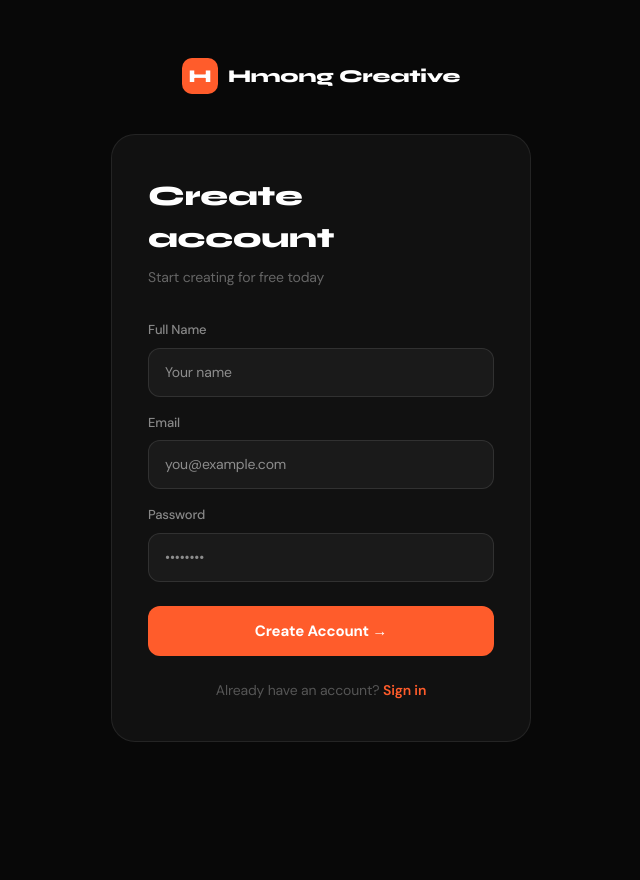
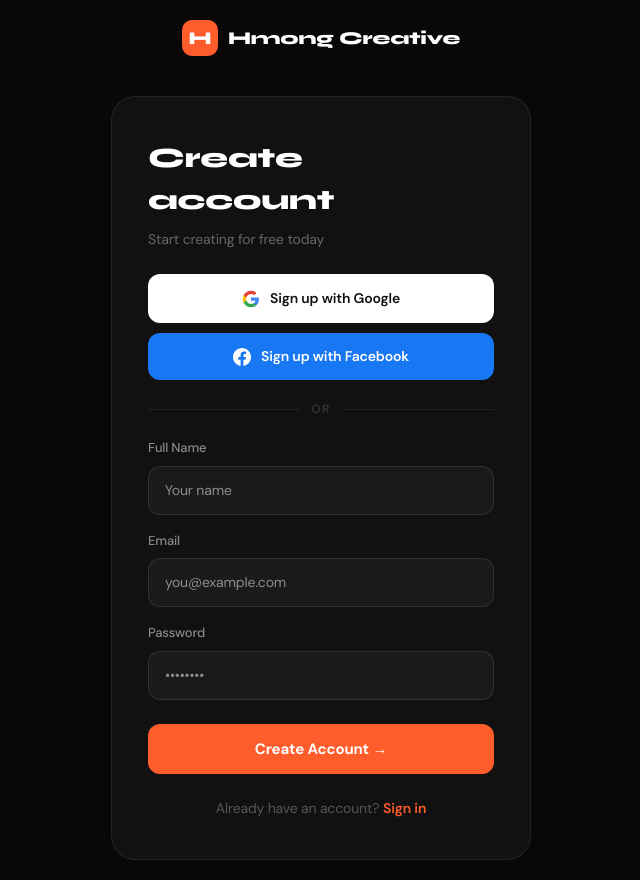
Before and after one commit to haristahirbhatti/hmong-creative, a Next.js app: page /signup in a window 1280 px wide. Shown: the whole page, without its empty margins (319-959 px from the left). Before the commit the page ends 800 px from the top, so only its background shows below. Built offline with nearby package versions, Linux system fonts and the light colour scheme; no server answers; the database is empty.

Commit message:
Add Google and Facebook OAuth to login and signup pages

```diff
--- a/app/login/page.tsx
+++ b/app/login/page.tsx
@@ -10,6 +10,7 @@ function LoginForm() {
   const [password, setPassword] = useState('');
   const [error, setError] = useState('');
   const [loading, setLoading] = useState(false);
+  const [oauthLoading, setOauthLoading] = useState<'google' | 'facebook' | null>(null);
   const router = useRouter();
   const searchParams = useSearchParams();
   const redirect = searchParams.get('redirect') || '/dashboard';
@@ -23,6 +24,23 @@ function LoginForm() {
     router.push(redirect);
   };
 
+  const handleOAuth = async (provider: 'google' | 'facebook') => {
+    setOauthLoading(provider); setError('');
+    const { error: e } = await supabase.auth.signInWithOAuth({
+      provider,
+      options: {
+        redirectTo: `${window.location.origin}/auth/callback?redirect=${redirect}`,
+      },
+    });
+    if (e) { setError(e.message); setOauthLoading(null); }
+  };
+
+  const inputStyle: React.CSSProperties = {
+    width: '100%', padding: '13px 14px', borderRadius: 12,
+    border: '1px solid rgba(255,255,255,0.08)', background: '#1a1a1a',
+    color: 'white', fontSize: 14, outline: 'none', boxSizing: 'border-box',
+  };
+
   return (
     <div style={{ minHeight: '100vh', background: '#080808', display: 'flex', flexDirection: 'column', alignItems: 'center', justifyContent: 'center', fontFamily: "'DM Sans',sans-serif", padding: 20 }}>
 
@@ -33,12 +51,51 @@ function LoginForm() {
 
       <div style={{ width: '100%', maxWidth: 400, background: '#0f0f0f', border: '1px solid rgba(255,255,255,0.07)', borderRadius: 24, padding: '36px 32px' }}>
         <h1 style={{ fontFamily: "'Syne',sans-serif", fontWeight: 800, fontSize: 22, color: 'white', margin: '0 0 6px' }}>Welcome back</h1>
-        <p style={{ color: '#444', fontSize: 14, margin: '0 0 28px' }}>Sign in to continue creating</p>
+        <p style={{ color: '#444', fontSize: 14, margin: '0 0 24px' }}>Sign in to continue creating</p>
+
+        {/* Google Button */}
+        <button
+          onClick={() => handleOAuth('google')}
+          disabled={!!oauthLoading || loading}
+          style={{ width: '100%', padding: '13px 14px', borderRadius: 12, border: '1px solid rgba(255,255,255,0.12)', background: oauthLoading === 'google' ? '#1a1a1a' : '#fff', color: '#111', fontSize: 14, fontWeight: 600, cursor: oauthLoading || loading ? 'not-allowed' : 'pointer', fontFamily: 'inherit', display: 'flex', alignItems: 'center', justifyContent: 'center', gap: 10, marginBottom: 10, transition: 'opacity 0.2s', opacity: oauthLoading === 'google' ? 0.7 : 1 }}
+        >
+          {oauthLoading === 'google' ? (
+            <span style={{ color: '#555' }}>Redirecting...</span>
+          ) : (
+            <>
+              <svg width="18" height="18" viewBox="0 0 24 24"><path fill="#4285F4" d="M22.56 12.25c0-.78-.07-1.53-.2-2.25H12v4.26h5.92c-.26 1.37-1.04 2.53-2.21 3.31v2.77h3.57c2.08-1.92 3.28-4.74 3.28-8.09z"/><path fill="#34A853" d="M12 23c2.97 0 5.46-.98 7.28-2.66l-3.57-2.77c-.98.66-2.23 1.06-3.71 1.06-2.86 0-5.29-1.93-6.16-4.53H2.18v2.84C3.99 20.53 7.7 23 12 23z"/><path fill="#FBBC05" d="M5.84 14.09c-.22-.66-.35-1.36-.35-2.09s.13-1.43.35-2.09V7.07H2.18C1.43 8.55 1 10.22 1 12s.43 3.45 1.18 4.93l3.66-2.84z"/><path fill="#EA4335" d="M12 5.38c1.62 0 3.06.56 4.21 1.64l3.15-3.15C17.45 2.09 14.97 1 12 1 7.7 1 3.99 3.47 2.18 7.07l3.66 2.84c.87-2.6 3.3-4.53 6.16-4.53z"/></svg>
+              Continue with Google
+            </>
+          )}
+        </button>
+
+        {/* Facebook Button */}
+        <button
+          onClick={() => handleOAuth('facebook')}
+          disabled={!!oauthLoading || loading}
+          style={{ width: '100%', padding: '13px 14px', borderRadius: 12, border: 'none', background: oauthLoading === 'facebook' ? '#1a3a6e' : '#1877F2', color: 'white', fontSize: 14, fontWeight: 600, cursor: oauthLoading || loading ? 'not-allowed' : 'pointer', fontFamily: 'inherit', display: 'flex', alignItems: 'center', justifyContent: 'center', gap: 10, marginBottom: 20, transition: 'opacity 0.2s', opacity: oauthLoading === 'facebook' ? 0.7 : 1 }}
+        >
+          {oauthLoading === 'facebook' ? (
+            <span>Redirecting...</span>
+          ) : (
+            <>
+              <svg width="18" height="18" viewBox="0 0 24 24" fill="white"><path d="M24 12.073c0-6.627-5.373-12-12-12s-12 5.373-12 12c0 5.99 4.388 10.954 10.125 11.854v-8.385H7.078v-3.47h3.047V9.43c0-3.007 1.792-4.669 4.533-4.669 1.312 0 2.686.235 2.686.235v2.953H15.83c-1.491 0-1.956.925-1.956 1.874v2.25h3.328l-.532 3.47h-2.796v8.385C19.612 23.027 24 18.062 24 12.073z"/></svg>
+              Continue with Facebook
+            </>
+          )}
+        </button>
+
+        {/* Divider */}
+        <div style={{ display: 'flex', alignItems: 'center', gap: 12, marginBottom: 20 }}>
+          <div style={{ flex: 1, height: 1, background: 'rgba(255,255,255,0.07)' }} />
+          <span style={{ color: '#333', fontSize: 12, fontWeight: 600, letterSpacing: 1 }}>OR</span>
+          <div style={{ flex: 1, height: 1, background: 'rgba(255,255,255,0.07)' }} />
+        </div>
 
         <div style={{ marginBottom: 14 }}>
           <label style={{ display: 'block', color: '#555', fontSize: 13, marginBottom: 8 }}>Email</label>
           <input type="email" value={email} onChange={e => setEmail(e.target.value)} placeholder="you@example.com"
-            style={{ width: '100%', padding: '13px 14px', borderRadius: 12, border: '1px solid rgba(255,255,255,0.08)', background: '#1a1a1a', color: 'white', fontSize: 14, outline: 'none', boxSizing: 'border-box' }}
+            style={inputStyle}
             onFocus={e => (e.target.style.borderColor = '#FF5C2B')}
             onBlur={e => (e.target.style.borderColor = 'rgba(255,255,255,0.08)')}
           />
@@ -47,7 +104,7 @@ function LoginForm() {
         <div style={{ marginBottom: 22 }}>
           <label style={{ display: 'block', color: '#555', fontSize: 13, marginBottom: 8 }}>Password</label>
           <input type="password" value={password} onChange={e => setPassword(e.target.value)} placeholder="••••••••"
-            style={{ width: '100%', padding: '13px 14px', borderRadius: 12, border: '1px solid rgba(255,255,255,0.08)', background: '#1a1a1a', color: 'white', fontSize: 14, outline: 'none', boxSizing: 'border-box' }}
+            style={inputStyle}
             onFocus={e => (e.target.style.borderColor = '#FF5C2B')}
             onBlur={e => (e.target.style.borderColor = 'rgba(255,255,255,0.08)')}
             onKeyDown={e => e.key === 'Enter' && handleLogin()}
@@ -56,8 +113,8 @@ function LoginForm() {
 
         {error && <div style={{ background: 'rgba(255,68,68,0.08)', border: '1px solid rgba(255,68,68,0.2)', borderRadius: 10, padding: '10px 14px', marginBottom: 16, color: '#ff6666', fontSize: 13 }}>⚠️ {error}</div>}
 
-        <button onClick={handleLogin} disabled={loading}
-          style={{ width: '100%', padding: '14px', borderRadius: 12, border: 'none', background: loading ? '#1a1a1a' : '#FF5C2B', color: loading ? '#444' : 'white', fontSize: 15, fontWeight: 700, cursor: loading ? 'not-allowed' : 'pointer', fontFamily: 'inherit' }}>
+        <button onClick={handleLogin} disabled={loading || !!oauthLoading}
+          style={{ width: '100%', padding: '14px', borderRadius: 12, border: 'none', background: loading ? '#1a1a1a' : '#FF5C2B', color: loading ? '#444' : 'white', fontSize: 15, fontWeight: 700, cursor: loading || oauthLoading ? 'not-allowed' : 'pointer', fontFamily: 'inherit' }}>
           {loading ? 'Signing in...' : 'Sign In →'}
         </button>
 
--- a/app/signup/page.tsx
+++ b/app/signup/page.tsx
@@ -12,6 +12,7 @@ export default function SignupPage() {
   const [error, setError] = useState('');
   const [success, setSuccess] = useState(false);
   const [loading, setLoading] = useState(false);
+  const [oauthLoading, setOauthLoading] = useState<'google' | 'facebook' | null>(null);
   const router = useRouter();
   const supabase = createClient();
 
@@ -27,6 +28,17 @@ export default function SignupPage() {
     setSuccess(true); setLoading(false);
   };
 
+  const handleOAuth = async (provider: 'google' | 'facebook') => {
+    setOauthLoading(provider); setError('');
+    const { error: e } = await supabase.auth.signInWithOAuth({
+      provider,
+      options: {
+        redirectTo: `${window.location.origin}/auth/callback?redirect=/dashboard`,
+      },
+    });
+    if (e) { setError(e.message); setOauthLoading(null); }
+  };
+
   if (success) return (
     <div style={{ minHeight: '100vh', background: '#080808', display: 'flex', alignItems: 'center', justifyContent: 'center', fontFamily: "'DM Sans',sans-serif" }}>
       <div style={{ textAlign: 'center', color: 'white' }}>
@@ -38,6 +50,12 @@ export default function SignupPage() {
     </div>
   );
 
+  const inputStyle: React.CSSProperties = {
+    width: '100%', padding: '13px 16px', borderRadius: 12,
+    border: '1px solid rgba(255,255,255,0.1)', background: '#1a1a1a',
+    color: 'white', fontSize: 14, outline: 'none', boxSizing: 'border-box',
+  };
+
   return (
     <div style={{ minHeight: '100vh', background: '#080808', display: 'flex', flexDirection: 'column', alignItems: 'center', justifyContent: 'center', fontFamily: "'DM Sans', sans-serif", padding: '20px' }}>
 
@@ -48,7 +66,46 @@ export default function SignupPage() {
 
       <div style={{ width: '100%', maxWidth: 420, background: '#111', border: '1px solid rgba(255,255,255,0.08)', borderRadius: 24, padding: '40px 36px' }}>
         <h1 style={{ fontFamily: "'Syne',sans-serif", fontWeight: 800, fontSize: 28, color: 'white', marginBottom: 8 }}>Create account</h1>
-        <p style={{ color: '#666', fontSize: 14, marginBottom: 32 }}>Start creating for free today</p>
+        <p style={{ color: '#666', fontSize: 14, marginBottom: 24 }}>Start creating for free today</p>
+
+        {/* Google Button */}
+        <button
+          onClick={() => handleOAuth('google')}
+          disabled={!!oauthLoading || loading}
+          style={{ width: '100%', padding: '13px 14px', borderRadius: 12, border: '1px solid rgba(255,255,255,0.12)', background: oauthLoading === 'google' ? '#1a1a1a' : '#fff', color: '#111', fontSize: 14, fontWeight: 600, cursor: oauthLoading || loading ? 'not-allowed' : 'pointer', fontFamily: 'inherit', display: 'flex', alignItems: 'center', justifyContent: 'center', gap: 10, marginBottom: 10, transition: 'opacity 0.2s', opacity: oauthLoading === 'google' ? 0.7 : 1 }}
+        >
+          {oauthLoading === 'google' ? (
+            <span style={{ color: '#555' }}>Redirecting...</span>
+          ) : (
+            <>
+              <svg width="18" height="18" viewBox="0 0 24 24"><path fill="#4285F4" d="M22.56 12.25c0-.78-.07-1.53-.2-2.25H12v4.26h5.92c-.26 1.37-1.04 2.53-2.21 3.31v2.77h3.57c2.08-1.92 3.28-4.74 3.28-8.09z"/><path fill="#34A853" d="M12 23c2.97 0 5.46-.98 7.28-2.66l-3.57-2.77c-.98.66-2.23 1.06-3.71 1.06-2.86 0-5.29-1.93-6.16-4.53H2.18v2.84C3.99 20.53 7.7 23 12 23z"/><path fill="#FBBC05" d="M5.84 14.09c-.22-.66-.35-1.36-.35-2.09s.13-1.43.35-2.09V7.07H2.18C1.43 8.55 1 10.22 1 12s.43 3.45 1.18 4.93l3.66-2.84z"/><path fill="#EA4335" d="M12 5.38c1.62 0 3.06.56 4.21 1.64l3.15-3.15C17.45 2.09 14.97 1 12 1 7.7 1 3.99 3.47 2.18 7.07l3.66 2.84c.87-2.6 3.3-4.53 6.16-4.53z"/></svg>
+              Sign up with Google
+            </>
+          )}
+        </button>
+
+        {/* Facebook Button */}
+        <button
+          onClick={() => handleOAuth('facebook')}
+          disabled={!!oauthLoading || loading}
+          style={{ width: '100%', padding: '13px 14px', borderRadius: 12, border: 'none', background: oauthLoading === 'facebook' ? '#1a3a6e' : '#1877F2', color: 'white', fontSize: 14, fontWeight: 600, cursor: oauthLoading || loading ? 'not-allowed' : 'pointer', fontFamily: 'inherit', display: 'flex', alignItems: 'center', justifyContent: 'center', gap: 10, marginBottom: 20, transition: 'opacity 0.2s', opacity: oauthLoading === 'facebook' ? 0.7 : 1 }}
+        >
+          {oauthLoading === 'facebook' ? (
+            <span>Redirecting...</span>
+          ) : (
+            <>
+              <svg width="18" height="18" viewBox="0 0 24 24" fill="white"><path d="M24 12.073c0-6.627-5.373-12-12-12s-12 5.373-12 12c0 5.99 4.388 10.954 10.125 11.854v-8.385H7.078v-3.47h3.047V9.43c0-3.007 1.792-4.669 4.533-4.669 1.312 0 2.686.235 2.686.235v2.953H15.83c-1.491 0-1.956.925-1.956 1.874v2.25h3.328l-.532 3.47h-2.796v8.385C19.612 23.027 24 18.062 24 12.073z"/></svg>
+              Sign up with Facebook
+            </>
+          )}
+        </button>
+
+        {/* Divider */}
+        <div style={{ display: 'flex', alignItems: 'center', gap: 12, marginBottom: 20 }}>
+          <div style={{ flex: 1, height: 1, background: 'rgba(255,255,255,0.07)' }} />
+          <span style={{ color: '#333', fontSize: 12, fontWeight: 600, letterSpacing: 1 }}>OR</span>
+          <div style={{ flex: 1, height: 1, background: 'rgba(255,255,255,0.07)' }} />
+        </div>
 
         {[
           { label: 'Full Name', val: name, set: setName, type: 'text', ph: 'Your name' },
@@ -58,7 +115,7 @@ export default function SignupPage() {
           <div key={f.label} style={{ marginBottom: 16 }}>
             <label style={{ display: 'block', color: '#888', fontSize: 13, marginBottom: 8, fontWeight: 500 }}>{f.label}</label>
             <input type={f.type} value={f.val} onChange={e => f.set(e.target.value)} placeholder={f.ph}
-              style={{ width: '100%', padding: '13px 16px', borderRadius: 12, border: '1px solid rgba(255,255,255,0.1)', background: '#1a1a1a', color: 'white', fontSize: 14, outline: 'none', boxSizing: 'border-box' }}
+              style={inputStyle}
               onFocus={e => (e.target.style.borderColor = '#FF5C2B')}
               onBlur={e => (e.target.style.borderColor = 'rgba(255,255,255,0.1)')}
               onKeyDown={e => e.key === 'Enter' && handleSignup()}
@@ -66,10 +123,10 @@ export default function SignupPage() {
           </div>
         ))}
 
-        {error && <p style={{ color: '#ff4444', fontSize: 13, marginBottom: 16, background: 'rgba(255,68,68,0.1)', padding: '10px 14px', borderRadius: 8 }}>{error}</p>}
+        {error && <p style={{ color: '#ff4444', fontSize: 13, marginBottom: 16, background: 'rgba(255,68,68,0.1)', padding: '10px 14px', borderRadius: 8 }}>⚠️ {error}</p>}
 
-        <button onClick={handleSignup} disabled={loading}
-          style={{ width: '100%', padding: '14px', borderRadius: 12, border: 'none', background: loading ? '#333' : '#FF5C2B', color: 'white', fontSize: 15, fontWeight: 700, cursor: loading ? 'not-allowed' : 'pointer', marginTop: 8, fontFamily: 'inherit' }}>
+        <button onClick={handleSignup} disabled={loading || !!oauthLoading}
+          style={{ width: '100%', padding: '14px', borderRadius: 12, border: 'none', background: loading ? '#333' : '#FF5C2B', color: 'white', fontSize: 15, fontWeight: 700, cursor: loading || oauthLoading ? 'not-allowed' : 'pointer', marginTop: 8, fontFamily: 'inherit' }}>
           {loading ? 'Creating account...' : 'Create Account →'}
         </button>
 
```
